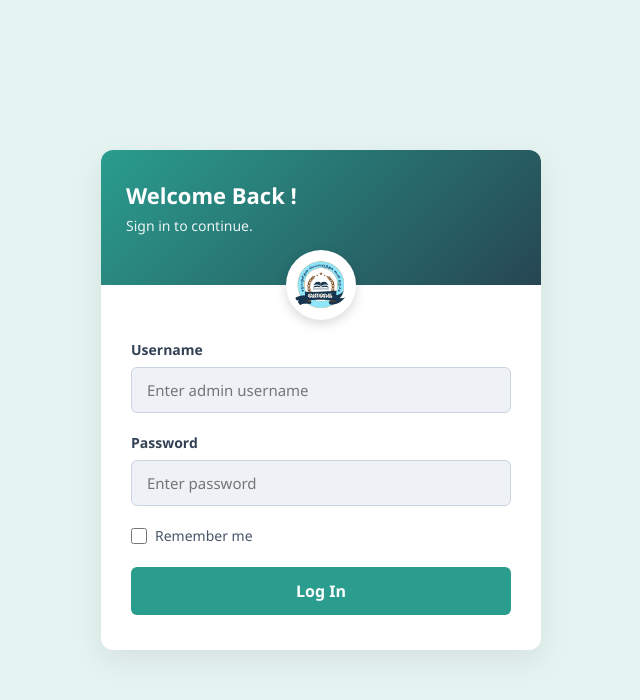
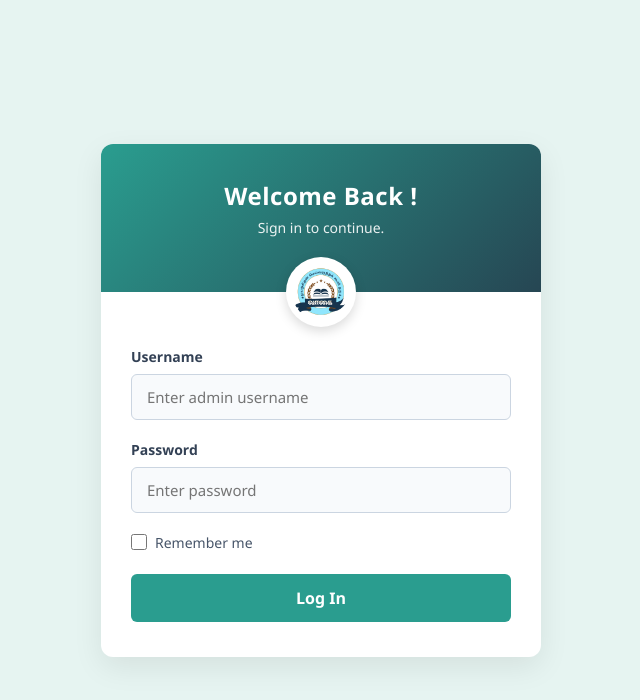
Before and after one commit to vaagaitnpscweb-backend/frontend, a React (Vite) app: page /adminlogin in a window 1280 px wide. Shown: the top 700 px of the page, without its empty margins (319-959 px from the left). Built offline with nearby package versions, Linux system fonts and the light colour scheme.

Commit message:
Update AdminLogin.css

```diff
--- a/src/Styles/AdminLogin.css
+++ b/src/Styles/AdminLogin.css
@@ -1,6 +1,3 @@
-
-
-
 .admin-login-wrapper {
   min-height: 100vh;
   background-color: #e6f4f1; /* பின்னணி லைட் கிரீன் கலர் */
@@ -25,14 +22,16 @@
 .admin-card-header {
   background: linear-gradient(135deg, #2a9d8f, #264653);
   color: #ffffff;
-  padding: 30px 25px 50px 25px;
+  padding: 35px 25px 55px 25px;
   position: relative;
+  text-align: center; /* லோகோ மற்றும் டெக்ஸ்ட் சென்டர் ஆக இருக்க */
 }
 
 .admin-card-header h2 {
   margin: 0 0 6px 0;
-  font-size: 22px;
+  font-size: 24px;
   font-weight: 700;
+  letter-spacing: 0.5px;
 }
 
 .admin-card-header p {
@@ -41,7 +40,7 @@
   opacity: 0.9;
 }
 
-/* மையத்தில் வரும் லோகோ பாஃக்ஸ் */
+/* மையத்தில் வரும் லோகோ பாக்ஸ் */
 .admin-logo-badge {
   position: absolute;
   bottom: -35px;
@@ -54,7 +53,7 @@
   display: flex;
   align-items: center;
   justify-content: center;
-  box-shadow: 0 4px 12px rgba(0,0,0,0.15);
+  box-shadow: 0 4px 12px rgba(0, 0, 0, 0.15);
   z-index: 10;
 }
 
@@ -85,7 +84,7 @@
 .admin-form-input {
   width: 100%;
   padding: 12px 15px;
-  background-color: #eef2f6; /* படத்தில் இருப்பது போன்ற லைட் ப்ளூ/க்ரே இன்ஜக்ஷன் */
+  background-color: #f8fafc; /* மேலும் மென்மையான லைட் டோன் */
   border: 1px solid #cbd5e1;
   border-radius: 6px;
   font-size: 15px;
```
